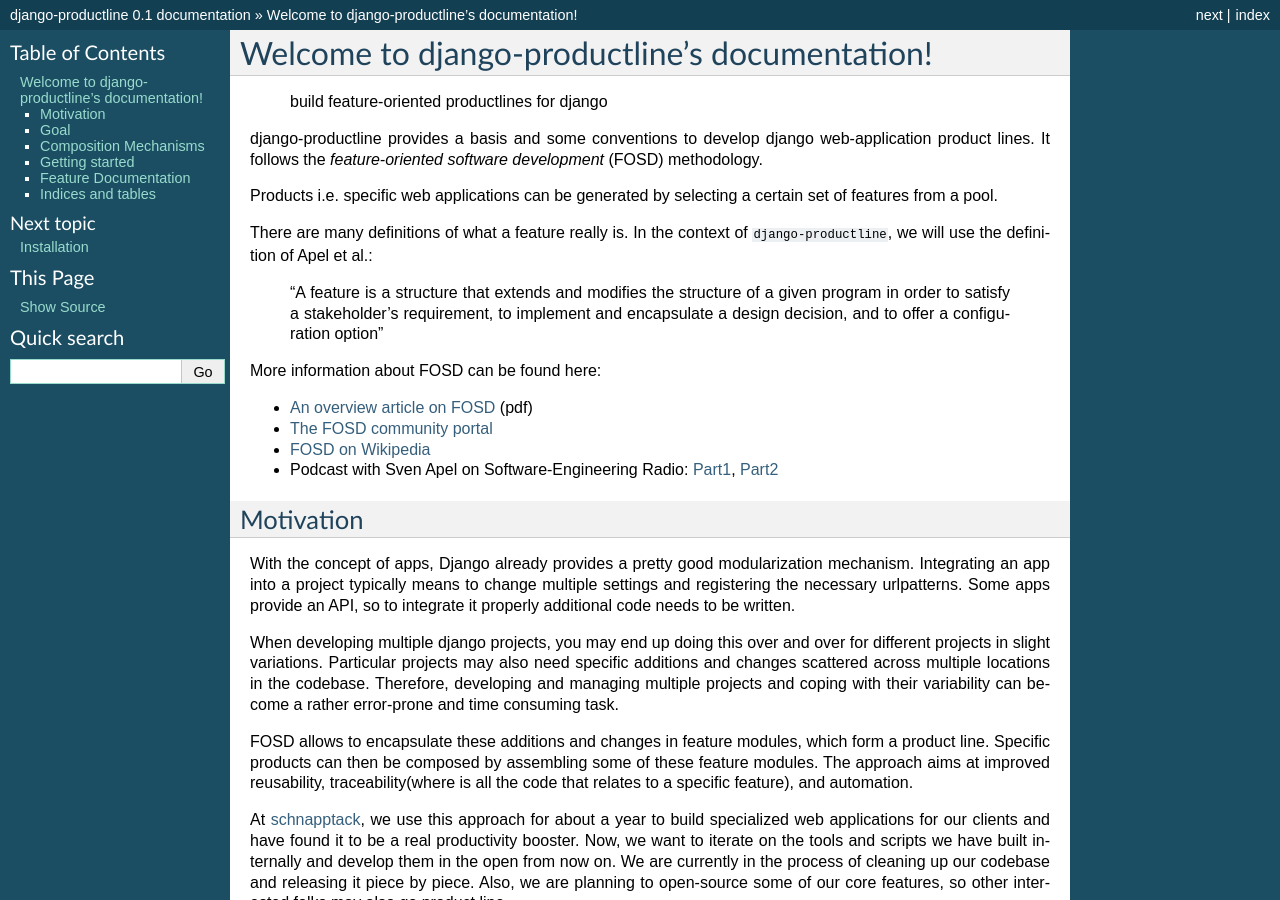
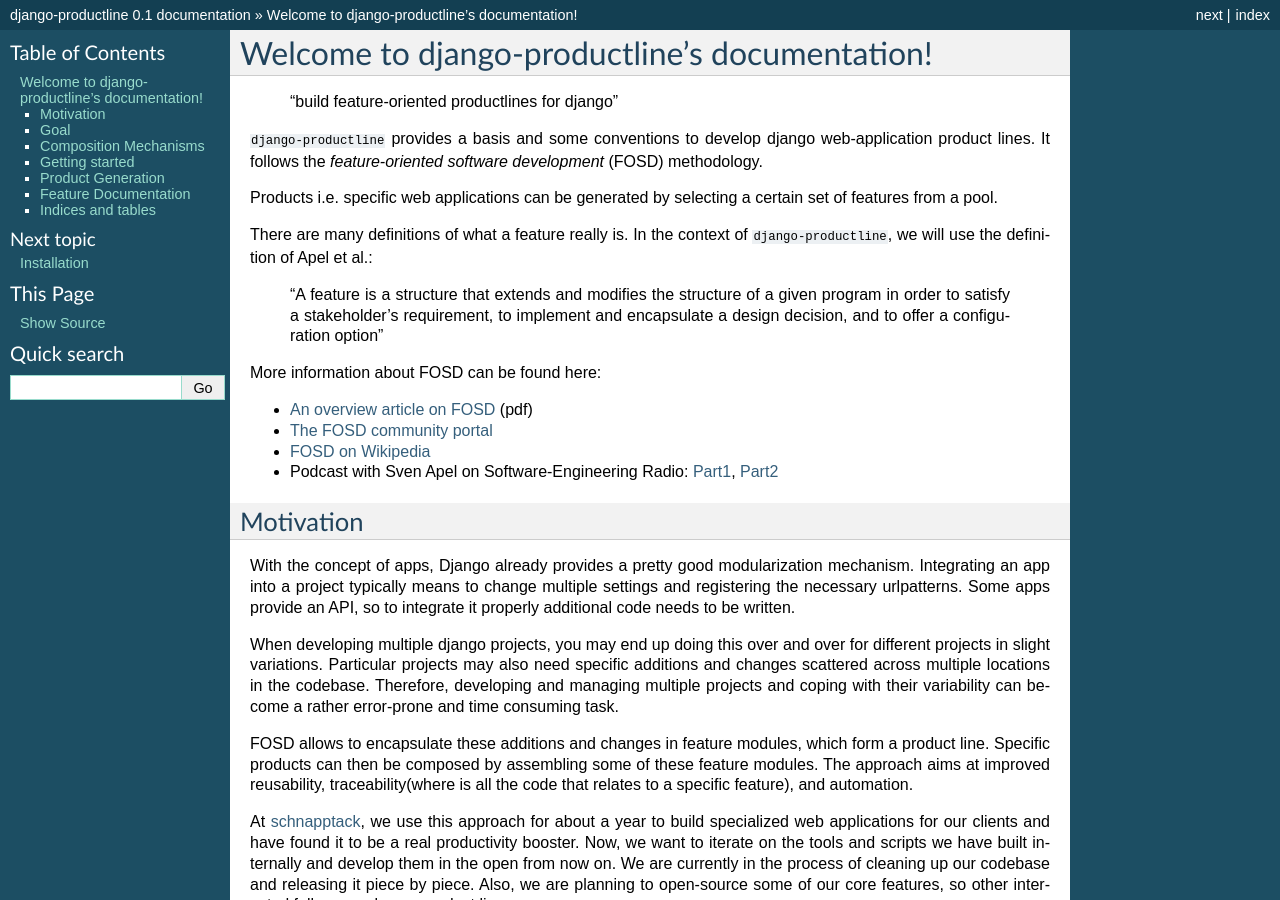
Before and after one commit to henzk/django-productline, a Sphinx documentation site: the page built from docs/index.rst, in a window 1280 px wide and 900 px high. Built offline with Sphinx 7.4.7, drawn with Linux system fonts in a browser that asks for light colours; formulas are drawn with MathJax 3; some of the changed text lies outside the part shown.

Commit message:
added outline of product generation chapter

```diff
--- a/docs/index.rst
+++ b/docs/index.rst
@@ -2,9 +2,9 @@
 Welcome to django-productline's documentation!
 ###############################################################
 
-    build feature-oriented productlines for django
+    “build feature-oriented productlines for django”
 
-django-productline provides a basis and some conventions to develop django web-application product lines.
+``django-productline`` provides a basis and some conventions to develop django web-application product lines.
 It follows the *feature-oriented software development* (FOSD) methodology.
 
 Products i.e. specific web applications can be generated by selecting a certain set of features from a pool.
@@ -101,6 +101,16 @@
 
 
 ***************************************
+Product Generation
+***************************************
+
+.. toctree::
+    :maxdepth: 3
+
+    product_generation
+
+
+***************************************
 Feature Documentation
 ***************************************
 
```
Also changed, not shown: docs/product_generation.rst (added, +65 -0 lines).
